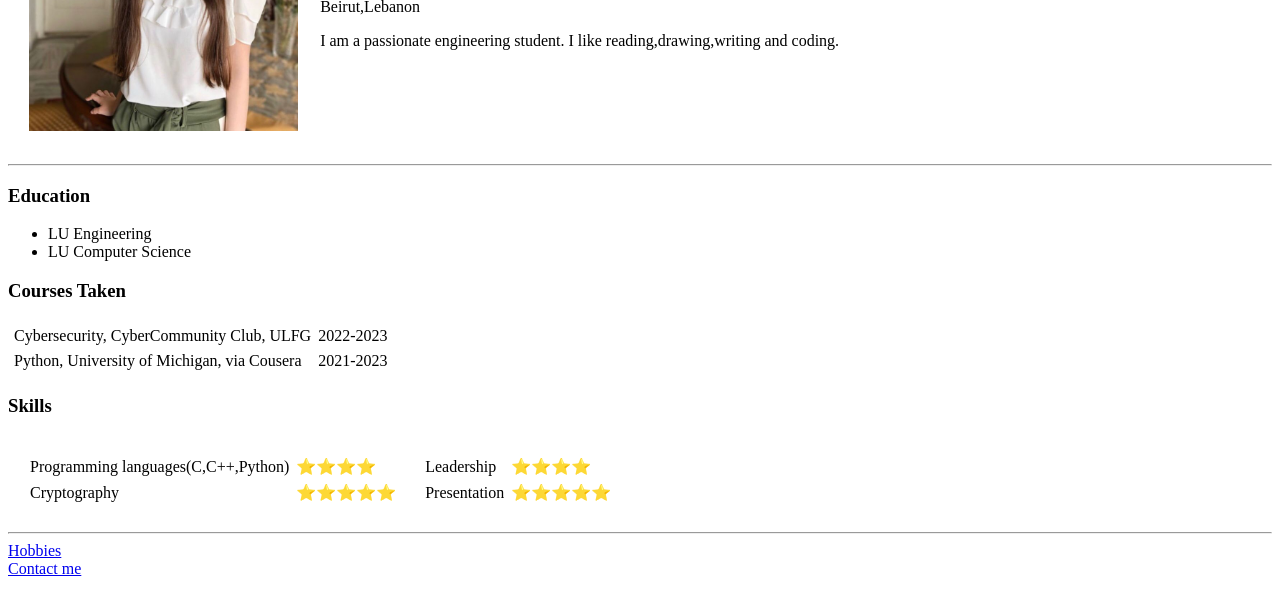
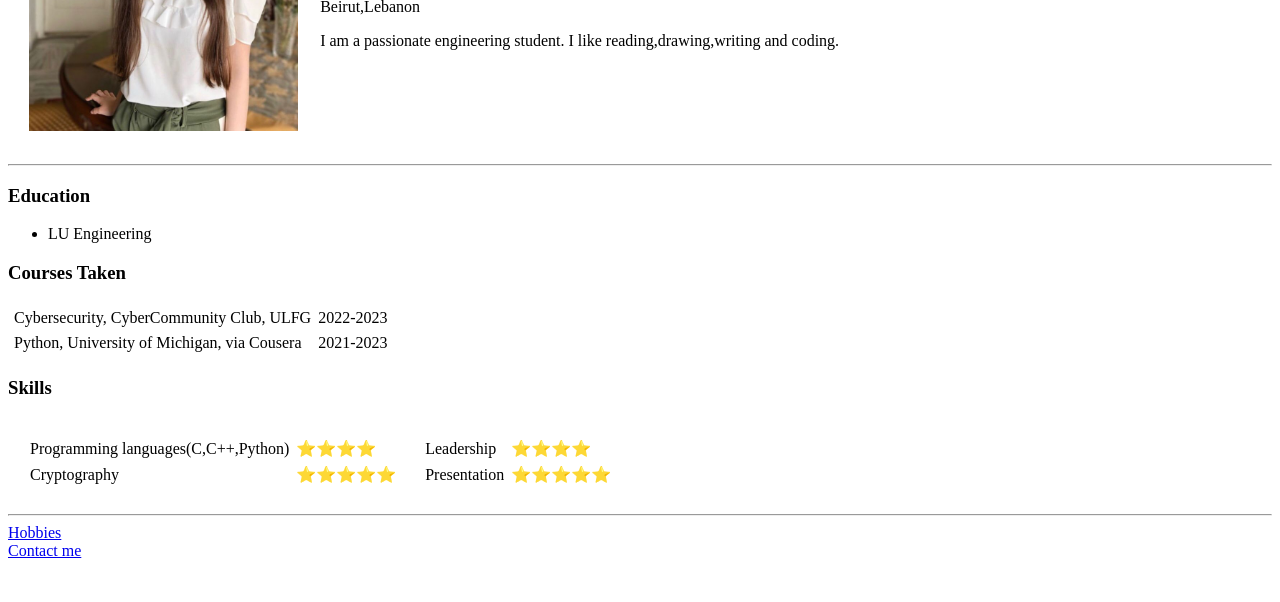
Before and after one commit to Reemk7/Project1_CV, a plain HTML site: page index.html in a window 1280 px wide. Shown: the part 198-800 px from the top of the page. Drawn offline with Linux system fonts and the light colour scheme.

Commit message:
Update index.html

```diff
--- a/index.html
+++ b/index.html
@@ -27,7 +27,6 @@
     <h3>Education</h3>
     <ul>
       <li>LU Engineering </li>
-      <li>LU Computer Science </li>
     </ul>
     <h3>Courses Taken</h3>
     <table cellspacing="5">
```
